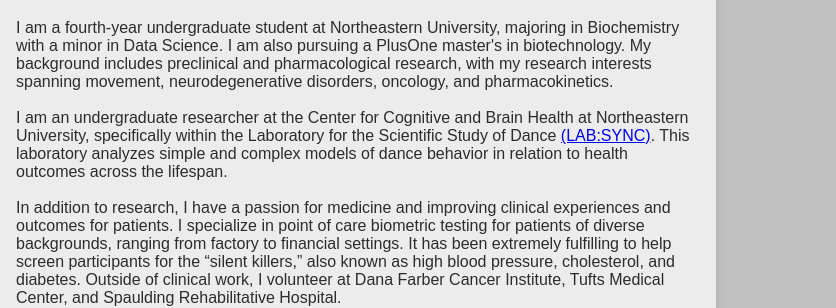
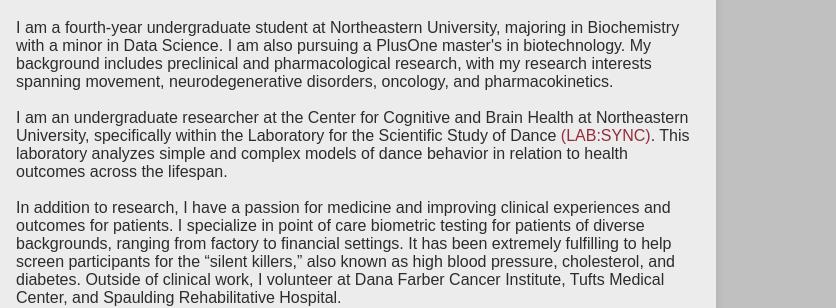
Before and after one commit to bettencourt-c/bettencourt-c.github.io, a plain HTML site: page index.html in a window 1280 px wide. Shown: the part 235-543 px from the top of the page, 444-1280 px from the left. Drawn offline with Linux system fonts and the light colour scheme.

Commit message:
Update styles.css

```diff
--- a/styles.css
+++ b/styles.css
@@ -34,6 +34,11 @@ header {
 
 .about-text {
     flex: 1 1 300px;
+}
+
+.about-text a {
+    color: RGB(148,44,60);
+    text-decoration: none;
 }
 
 .contact-info {
```
